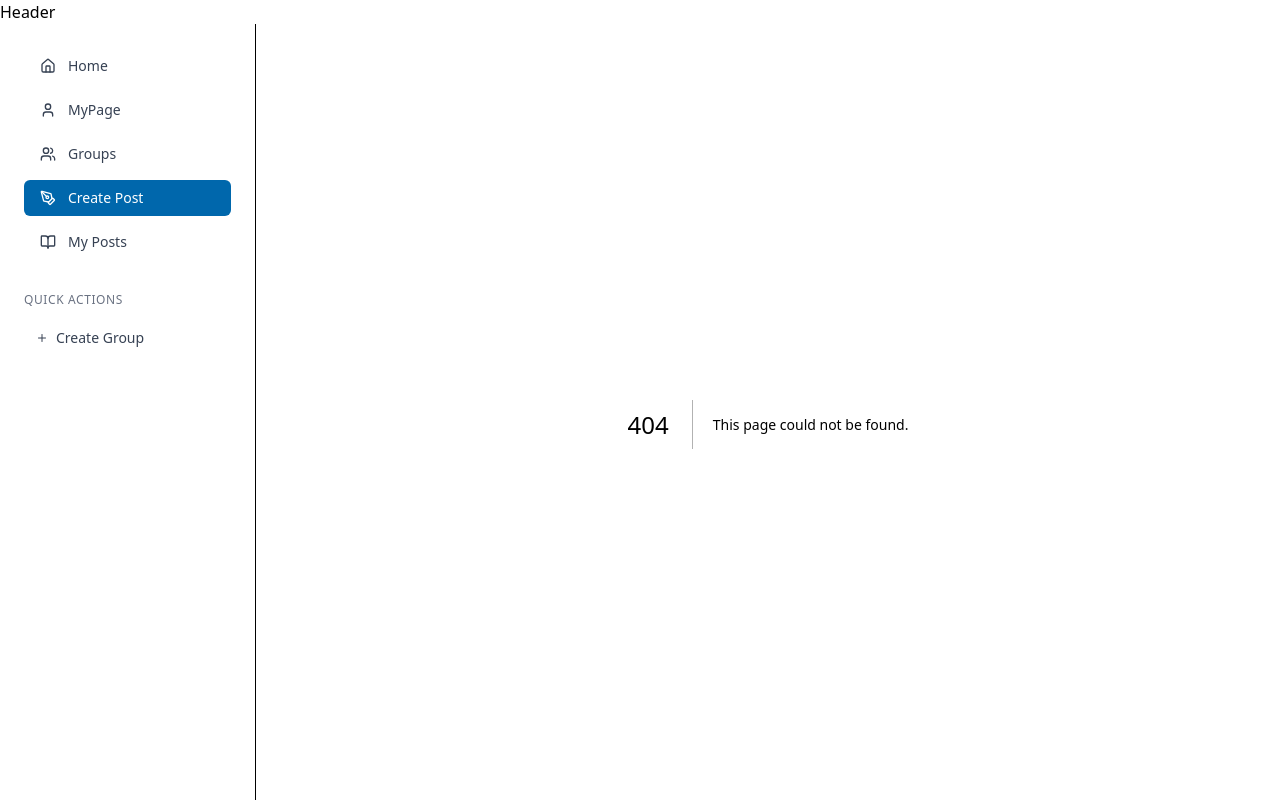
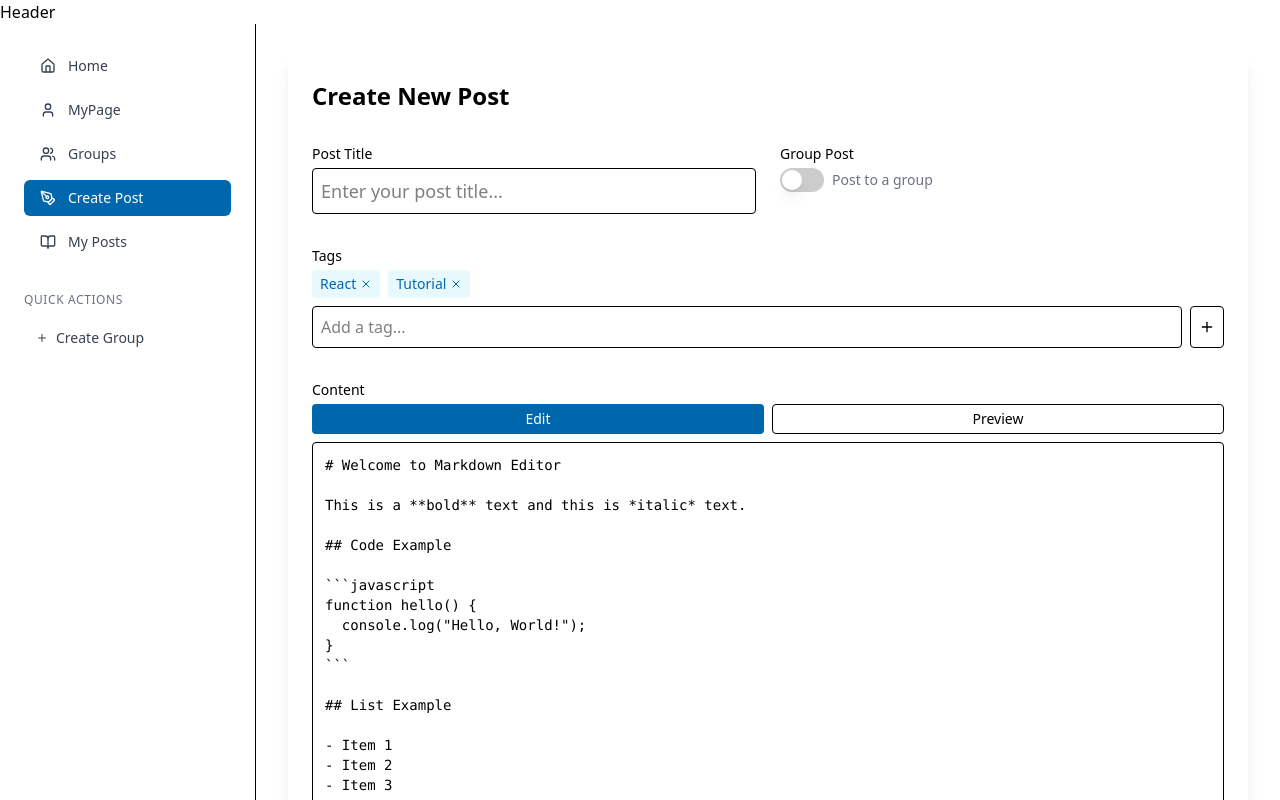
Before and after one commit to JBL28/woori.log, a Next.js app: page /posts/write in a window 1280 px wide. Before the commit this address had no page. Shown: the top 800 px of the page. Built offline with nearby package versions, Linux system fonts and the light colour scheme.

Commit message:
feat: create post page

```diff
--- a/src/app/layout.js
+++ b/src/app/layout.js
@@ -1,5 +1,5 @@
 import Header from "@/components/common/Header";
-import "./globals.css";
+import './globals.css'
 import Footer from "@/components/common/Footer";
 import SidebarContainer from "@/components/common/sidebar/SidebarContainer";
 
--- /dev/null
+++ b/src/app/posts/write/page.js
@@ -0,0 +1,208 @@
+"use client";
+
+import { useState } from "react";
+import { X, Plus, Eye, Save, Send } from "lucide-react";
+import { Switch } from "@/components/ui/Switch";
+import { Button } from "@/components/ui/Button";
+
+export default function CreatePostPage() {
+  const [title, setTitle] = useState("");
+  const [content, setContent] = useState(`# Welcome to Markdown Editor
+
+This is a **bold** text and this is *italic* text.
+
+## Code Example
+
+\`\`\`javascript
+function hello() {
+  console.log("Hello, World!");
+}
+\`\`\`
+
+## List Example
+
+- Item 1
+- Item 2
+- Item 3
+
+> This is a blockquote
+
+[Link to woori.Log](https://woori.log)
+`);
+  const [tags, setTags] = useState(["React", "Tutorial"]);
+  const [newTag, setNewTag] = useState("");
+  const [selectedGroup, setSelectedGroup] = useState("");
+  const [isGroupPost, setIsGroupPost] = useState(false);
+  const [tab, setTab] = useState("edit");
+
+  const handleSubmit = () => {
+    console.log("📝 New Post Data:");
+    console.log("Title:", title);
+    console.log("Content:", content);
+    console.log("Tags:", tags);
+    console.log("Is Group Post:", isGroupPost);
+    if (isGroupPost) {
+      console.log("Selected Group:", selectedGroup);
+    }
+  };
+
+  const addTag = () => {
+    if (newTag.trim() && !tags.includes(newTag.trim())) {
+      setTags([...tags, newTag.trim()]);
+      setNewTag("");
+    }
+  };
+
+  const removeTag = (tagToRemove) => {
+    setTags(tags.filter((tag) => tag !== tagToRemove));
+  };
+
+  const handleKeyPress = (e) => {
+    if (e.key === "Enter") {
+      e.preventDefault();
+      addTag();
+    }
+  };
+
+  const markdownToHtml = (markdown) => {
+    return markdown
+      .replace(/^# (.*$)/gim, '<h1 class="text-3xl font-bold mb-4">$1</h1>')
+      .replace(/^## (.*$)/gim, '<h2 class="text-2xl font-semibold mb-3">$1</h2>')
+      .replace(/^### (.*$)/gim, '<h3 class="text-xl font-medium mb-2">$1</h3>')
+      .replace(/\*\*(.*)\*\*/gim, '<strong class="font-bold">$1</strong>')
+      .replace(/\*(.*)\*/gim, '<em class="italic">$1</em>')
+      .replace(/\`\`\`(\w+)?\n([\s\S]*?)\`\`\`/gim, '<pre class="bg-gray-100 dark:bg-gray-800 p-4 rounded-lg mb-4 overflow-x-auto"><code class="text-sm">$2</code></pre>')
+      .replace(/`([^`]+)`/gim, '<code class="bg-gray-100 dark:bg-gray-800 px-2 py-1 rounded text-sm">$1</code>')
+      .replace(/^- (.*$)/gim, '<li class="ml-4">$1</li>')
+      .replace(/(<li.*<\/li>)/s, '<ul class="list-disc mb-4">$1</ul>')
+      .replace(/^> (.*$)/gim, '<blockquote class="border-l-4 border-blue-500 pl-4 italic mb-4">$1</blockquote>')
+      .replace(/\[(.*?)\]\((.*?)\)/gim, '<a href="$2" class="text-blue-600 hover:underline">$1</a>')
+      .replace(/\n/gim, "<br>");
+  };
+
+  return (
+    <div className="flex min-h-screen">
+      <div className="flex-1 p-8">
+        <div className="max-w-7xl mx-auto bg-white/60 backdrop-blur-sm shadow-lg rounded-md p-6 space-y-8">
+          <h1 className="text-2xl font-bold">Create New Post</h1>
+
+          {/* Title & Group */}
+          <div className="grid gap-6 md:grid-cols-2">
+            <div>
+              <label className="block text-sm font-medium mb-1">Post Title</label>
+              <input
+                type="text"
+                value={title}
+                onChange={(e) => setTitle(e.target.value)}
+                className="w-full p-2 border rounded text-lg"
+                placeholder="Enter your post title..."
+              />
+            </div>
+
+            <div>
+              <label className="block text-sm font-medium mb-1">Group Post</label>
+              <div className="flex items-center gap-2 mb-2">
+                 <Switch
+                      checked={isGroupPost}
+                      onCheckedChange={setIsGroupPost}
+                    />
+                <span className="text-sm text-gray-500">Post to a group</span>
+              </div>
+
+              {isGroupPost && (
+                <select
+                  value={selectedGroup}
+                  onChange={(e) => setSelectedGroup(e.target.value)}
+                  className="w-full border p-2 rounded"
+                >
+                  <option value="">Select a group</option>
+                  <option value="frontend">Frontend Developers</option>
+                  <option value="backend">Backend Engineers</option>
+                  <option value="design">UI/UX Designers</option>
+                </select>
+              )}
+            </div>
+          </div>
+
+          {/* Tags */}
+          <div>
+            <label className="block text-sm font-medium mb-1">Tags</label>
+            <div className="flex flex-wrap gap-2 mb-2">
+              {tags.map((tag) => (
+                <span
+                  key={tag}
+                  className="bg-[#20C4F0]/10 text-[#0067AC] px-2 py-1 rounded flex items-center gap-1 text-sm"
+                >
+                  {tag}
+                  <button onClick={() => removeTag(tag)}>
+                    <X className="w-3 h-3" />
+                  </button>
+                </span>
+              ))}
+            </div>
+
+            <div className="flex gap-2">
+              <input
+                type="text"
+                value={newTag}
+                onChange={(e) => setNewTag(e.target.value)}
+                onKeyDown={handleKeyPress}
+                placeholder="Add a tag..."
+                className="flex-1 border rounded p-2"
+              />
+              <button
+                onClick={addTag}
+                className="border p-2 rounded hover:bg-gray-100"
+              >
+                <Plus className="w-4 h-4" />
+              </button>
+            </div>
+          </div>
+
+          {/* Markdown Editor */}
+          <div>
+            <label className="block text-sm font-medium mb-1">Content</label>
+            <div className="grid grid-cols-2 gap-2 mb-2">
+              <button
+                className={`py-1 px-3 rounded text-sm ${tab === "edit" ? "bg-[#0067AC] text-white" : "border"}`}
+                onClick={() => setTab("edit")}
+              >
+                Edit
+              </button>
+              <button
+                className={`py-1 px-3 rounded text-sm ${tab === "preview" ? "bg-[#0067AC] text-white" : "border"}`}
+                onClick={() => setTab("preview")}
+              >
+                Preview
+              </button>
+            </div>
+
+            {tab === "edit" ? (
+              <textarea
+                value={content}
+                onChange={(e) => setContent(e.target.value)}
+                className="w-full min-h-[500px] border rounded p-3 font-mono text-sm"
+                placeholder="Write your post content in Markdown..."
+              />
+            ) : (
+              <div
+                className="min-h-[500px] border p-4 rounded bg-white prose max-w-none dark:prose-invert"
+                dangerouslySetInnerHTML={{ __html: markdownToHtml(content) }}
+              />
+            )}
+          </div>
+
+          {/* Action Buttons */}
+          <div className="flex justify-end gap-4 pt-6 border-t pt-4">
+            <button
+              onClick={()=>handleSubmit()}
+              className="bg-[#0067AC] hover:bg-[#0067AC]/90 text-white px-4 py-2 rounded flex items-center gap-2">
+              <Send className="w-4 h-4" />
+              Publish Post
+            </button>
+          </div>
+        </div>
+      </div>
+    </div>
+  );
+}
--- a/src/components/ui/Button.jsx
+++ b/src/components/ui/Button.jsx
@@ -10,12 +10,12 @@ const buttonVariants = cva(
   {
     variants: {
       variant: {
-        default: "bg-primary text-primary-foreground hover:bg-primary/90",
-        destructive: "bg-destructive text-destructive-foreground hover:bg-destructive/90",
-        outline: "border border-input bg-background hover:bg-accent hover:text-accent-foreground",
-        secondary: "bg-secondary text-secondary-foreground hover:bg-secondary/80",
-        ghost: "hover:bg-accent hover:text-accent-foreground",
-        link: "text-primary underline-offset-4 hover:underline",
+        default: "bg-[#0067AC] text-[#0067AC]-foreground hover:bg-[#0067AC]/90",
+        // destructive: "bg-destructive text-destructive-foreground hover:bg-destructive/90",
+        // outline: "border border-input bg-background hover:bg-accent hover:text-accent-foreground",
+        // secondary: "bg-secondary text-secondary-foreground hover:bg-secondary/80",
+        // ghost: "hover:bg-accent hover:text-accent-foreground",
+        // link: "text-primary underline-offset-4 hover:underline",
       },
       size: {
         default: "h-10 px-4 py-2",
--- /dev/null
+++ b/src/lib/utils.js
@@ -0,0 +1,6 @@
+import { clsx } from "clsx"
+import { twMerge } from "tailwind-merge"
+
+export function cn(...inputs) {
+  return twMerge(clsx(inputs))
+}
```
Also changed, not shown: 2 other files (tests, documents, lock files or other folders).
